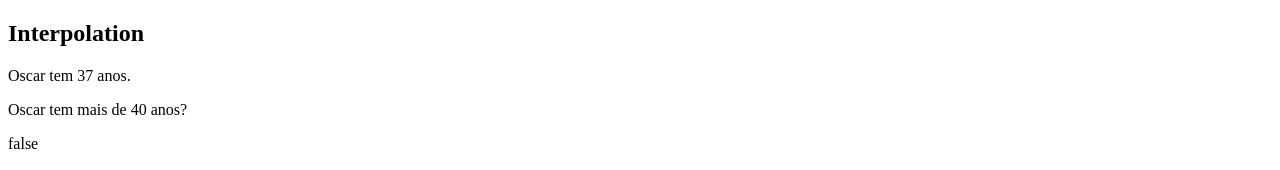
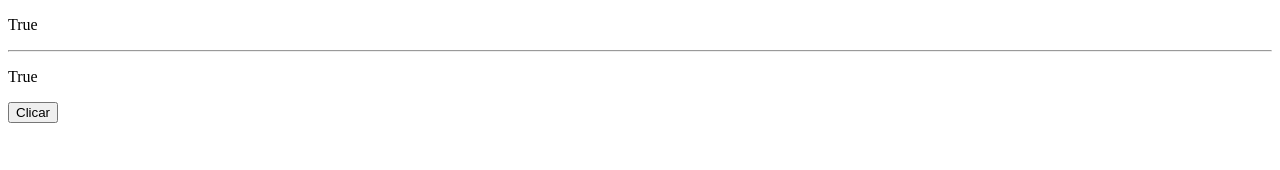
Before and after one commit to oscarlojr/projeto-udemy, an Angular app: page / in a window 1280 px wide. Shown: the top 170 px of the page. Built offline with nearby package versions, Linux system fonts and the light colour scheme.

Commit message:
Aplicando conceitos no ngIf

```diff
--- a/src/app/app.component.ts
+++ b/src/app/app.component.ts
@@ -4,7 +4,15 @@
   selector: 'app-root',
   template:
   `
-    <app-data-binding></app-data-binding>
+    <!--
+      <app-title *ngIf="destruir"></app-title>
+      <br>
+      <button (click)="destruirComponent()">Destruir componente</button>
+    -->
+    <!--
+      <app-data-binding></app-data-binding>
+    -->
+    <app-diretivas-estruturais></app-diretivas-estruturais>
     <router-outlet></router-outlet>
   `,
 })
--- a/src/app/app.module.ts
+++ b/src/app/app.module.ts
@@ -5,12 +5,14 @@
 import { AppComponent } from './app.component';
 import { TitleComponent } from './title/title.component';
 import { DataBindingComponent } from './data-binding/data-binding.component';
+import { DiretivasEstruturaisComponent } from './diretivas-estruturais/diretivas-estruturais.component';
 
 @NgModule({
   declarations: [
     AppComponent,
     TitleComponent,
-    DataBindingComponent
+    DataBindingComponent,
+    DiretivasEstruturaisComponent
   ],
   imports: [
     BrowserModule,
--- /dev/null
+++ b/src/app/diretivas-estruturais/diretivas-estruturais.component.html
@@ -0,0 +1,18 @@
+<p *ngIf="condition; else elseBlock">True</p>
+<ng-template #elseBlock>
+  <p>
+    False
+  </p>
+</ng-template>
+
+<hr>
+
+<p *ngIf="conditionClick">
+  True
+</p>
+
+<p *ngIf="!conditionClick">
+  False
+</p>
+
+<button (click)="clickOn()" >Clicar</button>
--- /dev/null
+++ b/src/app/diretivas-estruturais/diretivas-estruturais.component.ts
@@ -0,0 +1,31 @@
+import { Component, OnInit } from '@angular/core';
+
+@Component({
+  selector: 'app-diretivas-estruturais',
+  templateUrl: './diretivas-estruturais.component.html',
+  styleUrls: ['./diretivas-estruturais.component.scss']
+})
+export class DiretivasEstruturaisComponent implements OnInit {
+  public condition: boolean = true;
+  public conditionClick: boolean = true;
+  constructor() { }
+
+  ngOnInit(): void {
+    setInterval( () => {
+      if(this.condition){
+        this.condition = false;
+      }else{
+        this.condition = true;
+      }
+    }, 700)
+  }
+
+  public clickOn(){
+    if(this.conditionClick){
+      this.conditionClick = false;
+    }else{
+      this.conditionClick = true;
+    }
+  }
+
+}
```
Also changed, not shown: src/app/diretivas-estruturais/diretivas-estruturais.component.scss (added), 1 other file (tests, documents, lock files or other folders).
